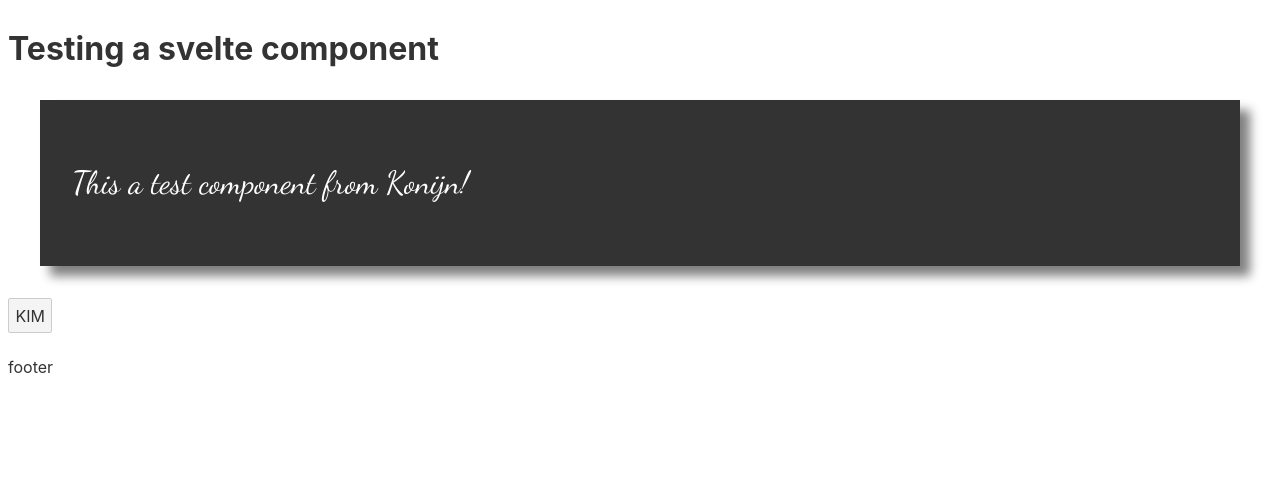
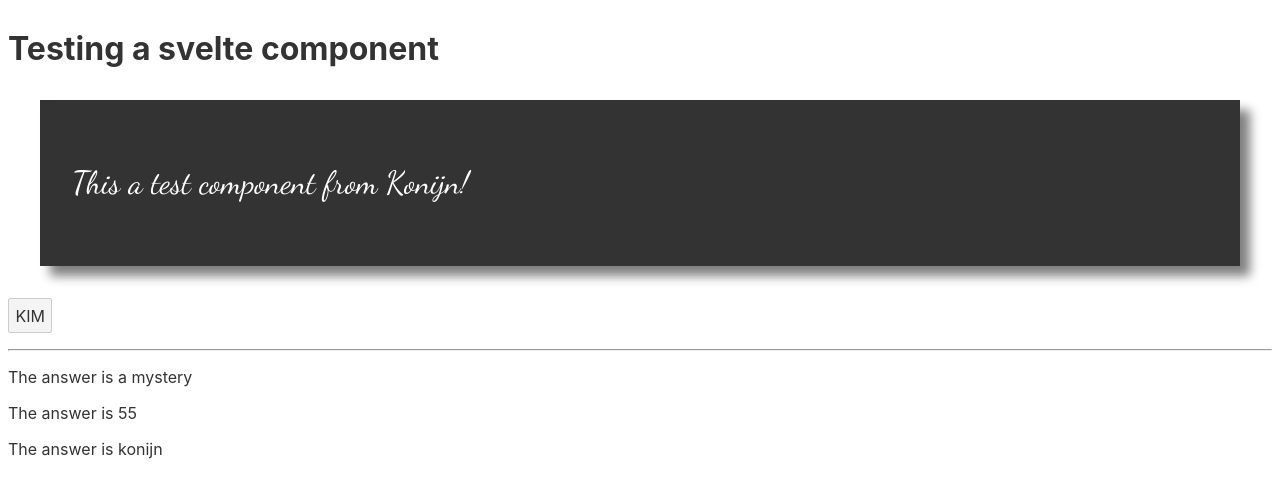
Before and after one commit to spereverde/svelte-hello-world, a Svelte app: page / in a window 1280 px wide. Shown: the top 498 px of the page. Built offline with nearby package versions, Linux system fonts and the light colour scheme.

Commit message:
add nested component with custom html tag

```diff
--- a/public/index.html
+++ b/public/index.html
@@ -27,9 +27,11 @@
     <main>
       <div id="here"></div>
       <button id="kim">KIM</button>
+      <hr />
+      <!-- <div id="appke"></div> -->
+      <nested></nested>
+      <nested answer="55"></nested>
+      <nested answer="konijn"></nested>
     </main>
-    <footer>
-      <p>footer</p>
-    </footer>
   </body>
 </html>
--- a/src/App.svelte
+++ b/src/App.svelte
@@ -1,5 +1,2 @@
 <script>
-	let name = 'world';
 </script>
-
-<h1>Hello {name}!</h1>
--- /dev/null
+++ b/src/Nested.svelte
@@ -0,0 +1,5 @@
+<script>
+  export let answer = "a mystery";
+</script>
+
+<p>The answer is {answer}</p>
--- a/src/main.js
+++ b/src/main.js
@@ -1,4 +1,6 @@
+// import App from "./App.svelte";
 import Hello from "./Hello.svelte";
+import Nested from "./Nested.svelte";
 
 var hello = new Hello({
   target: document.getElementById("here"),
@@ -11,4 +13,27 @@ document.querySelector("#kim").addEventListener("click", function () {
   hello.$set({ name: "Kim" });
 });
 
-export default hello;
+var all_nested_elements = document.getElementsByTagName("nested");
+for (let item of all_nested_elements) {
+  //   console.log(item);
+  var nested = new Nested({
+    target: item,
+  });
+  if (item.hasAttribute("answer")) {
+    var answer = item.getAttribute("answer");
+    nested.$set({ answer: answer });
+  }
+}
+
+// if there is only 1 <nested> element
+// var answer = document.querySelector("nested").getAttribute("answer");
+// nested.$set({ answer: answer });
+
+// export default hello;
+
+// var app = new App({
+//   target: document.getElementById("appke"),
+// });
+// export default app;
+
+export default nested;
```
